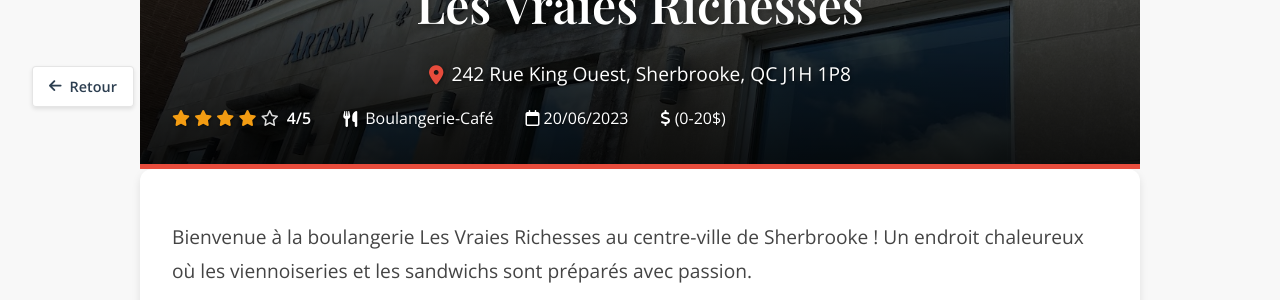
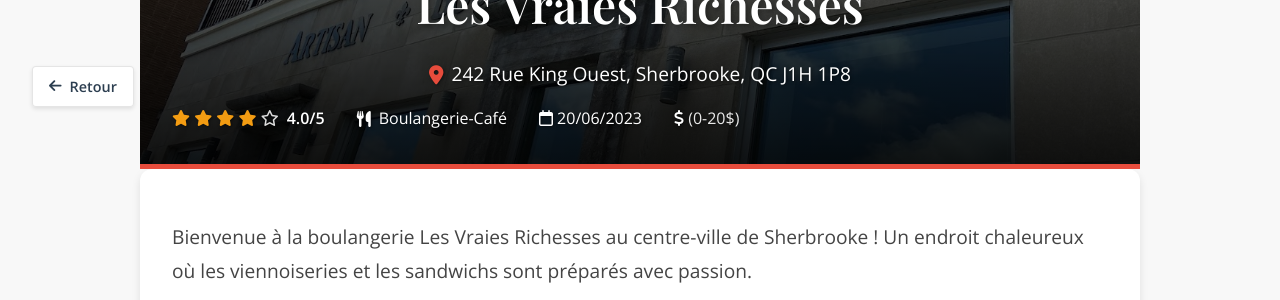
Before and after one commit to Natael21/blog-culinaire, a Jekyll site: the page built from _posts/2023-06-20-les-vraies-richesses.markdown, in a window 1280 px wide. Shown: the part 761-1061 px from the top of the page. Built offline with Jekyll 4.4.1, drawn with Linux system fonts in a browser that asks for light colours; a script that is not in the unit is left out; comment, search, counter and statistics services are not loaded.

Commit message:
Enhance rating and pricing display across restaurant-related files
- Updated star rating logic to support half-star ratings for a more accurate representation of user feedback.
- Modified price display to include specific ranges in both index and layout files, improving clarity for users.
- Added responsive styles for price ranges, ensuring proper visibility in different viewing modes.

```diff
--- a/_layouts/restaurant.html
+++ b/_layouts/restaurant.html
@@ -15,25 +15,30 @@
         <div class="rating">
           <span class="stars">
             {% assign rating = page.note | plus: 0.0 %}
+            {% assign whole_stars = rating | floor %}
+            {% assign has_half_star = rating | minus: whole_stars | times: 10 | floor | divided_by: 5 %}
+
             {% for i in (1..5) %}
-              {% if rating >= i %}
+              {% if i <= whole_stars %}
                 <i class="fas fa-star"></i>
+              {% elsif i == whole_stars | plus: 1 and has_half_star == 1 %}
+                <i class="fas fa-star-half-alt"></i>
               {% else %}
                 <i class="far fa-star"></i>
               {% endif %}
             {% endfor %}
           </span>
-          <span class="score">{{ rating | floor }}/5</span>
+          <span class="score">{{ rating }}/5</span>
         </div>
         <span class="style"><i class="fas fa-utensils"></i> {{ page.style }}</span>
         <span class="date"><i class="far fa-calendar"></i> {{ page.date | date: "%d/%m/%Y" }}</span>
         <span class="price">
           {% if page.price == "budget" %}
-            <i class="fas fa-dollar-sign"></i> (0-20$)
+            <i class="fas fa-dollar-sign"></i><span class="price-range"> (0-20$)</span>
           {% elsif page.price == "medium" %}
-            <i class="fas fa-dollar-sign"></i><i class="fas fa-dollar-sign"></i> (20-40$)
+            <i class="fas fa-dollar-sign"></i><i class="fas fa-dollar-sign"></i><span class="price-range"> (20-40$)</span>
           {% elsif page.price == "expensive" %}
-            <i class="fas fa-dollar-sign"></i><i class="fas fa-dollar-sign"></i><i class="fas fa-dollar-sign"></i> (40$ et +)
+            <i class="fas fa-dollar-sign"></i><i class="fas fa-dollar-sign"></i><i class="fas fa-dollar-sign"></i><span class="price-range"> (40$ et +)</span>
           {% endif %}
         </span>
       </div>
@@ -418,5 +423,10 @@
 .nav-arrow i {
   font-size: 1.5rem;
 }
+
+.restaurant-meta .price-range {
+  display: inline;
+  color: inherit;
+  opacity: 0.9;
+}
 </style>
-</style>
--- a/admin/edit-restaurant.html
+++ b/admin/edit-restaurant.html
@@ -669,9 +669,13 @@
             <label for="rating">Note</label>
             <select id="rating" name="rating" required style="flex: 1;">
               <option value="1">1</option>
+              <option value="1.5">1.5</option>
               <option value="2">2</option>
+              <option value="2.5">2.5</option>
               <option value="3">3</option>
+              <option value="3.5">3.5</option>
               <option value="4">4</option>
+              <option value="4.5">4.5</option>
               <option value="5">5</option>
             </select>
           </div>
```
Also changed, not shown: index.html (+30 -5 lines).
